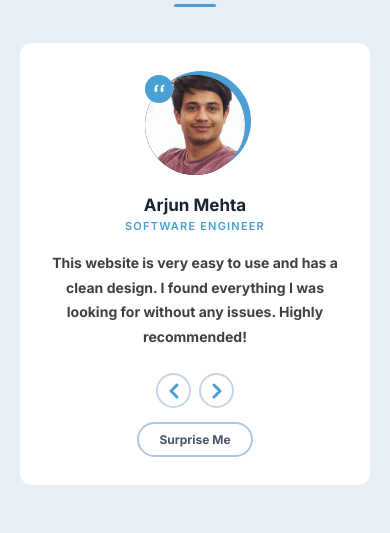
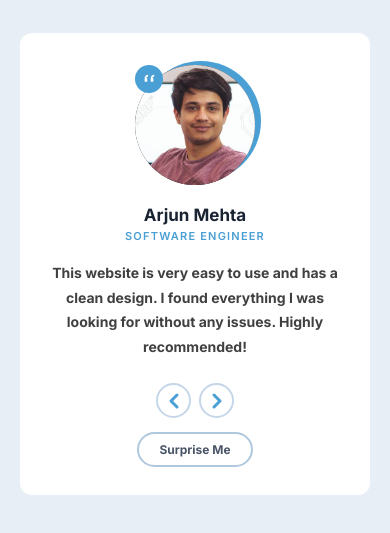
Before and after one commit to subhan420/review, a plain HTML site: page index.html in a window 390 px wide. Shown: the part 197-730 px from the top of the page. Drawn offline with Linux system fonts and the light colour scheme.

Commit message:
some changes done

```diff
--- a/style.css
+++ b/style.css
@@ -194,13 +194,13 @@
       }
 
       .avatar-wrap {
-        width: 100px;
-        height: 100px;
+        width: 120px;
+        height: 120px;
       }
 
       .avatar-ring {
-        width: 100px;
-        height: 100px;
+        width: 120px;
+        height: 120px;
         box-shadow: 6px -4px 0px 0px #4a9fd4;
       }
 
```
